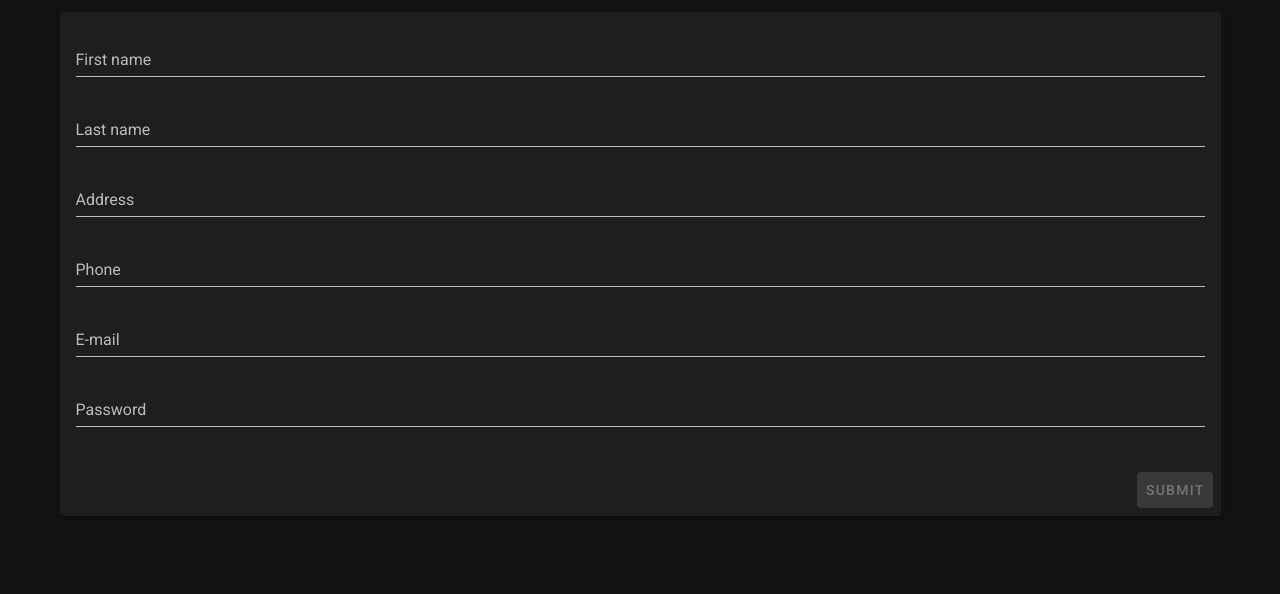
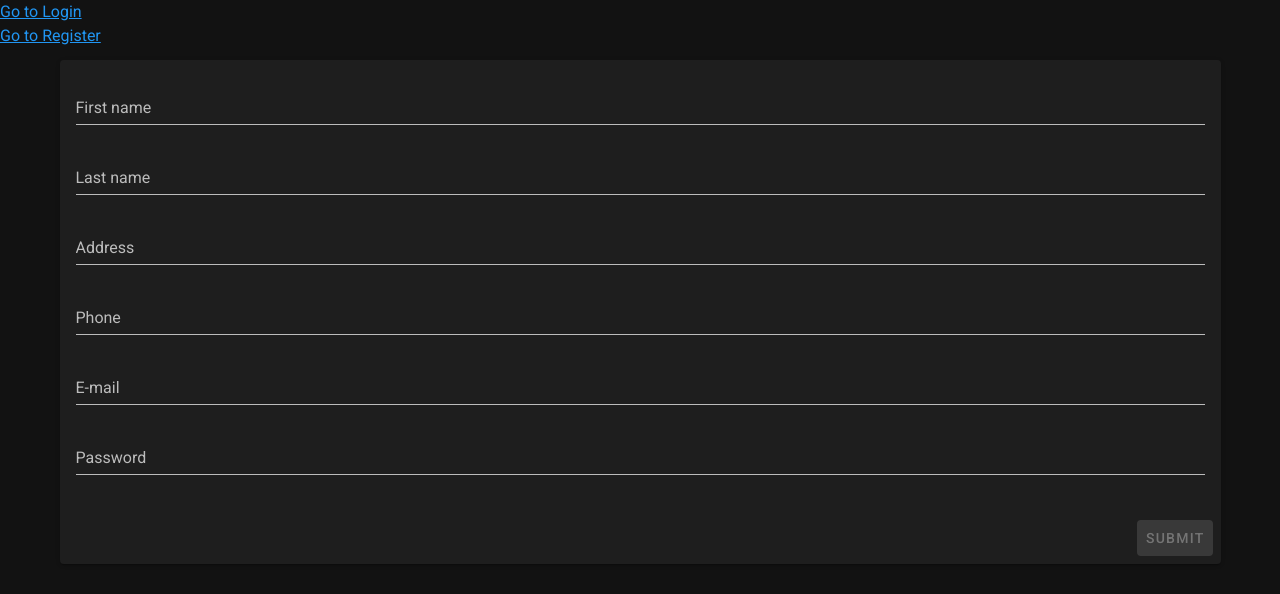
Before and after one commit to faizanbardai/redi_banking_front_end, a Vue app: page /#/register in a window 1280 px wide. Shown: the top 594 px of the page. Built offline with nearby package versions, Linux system fonts and the light colour scheme; no server answers.

Commit message:
added routes

```diff
--- a/package.json
+++ b/package.json
@@ -11,6 +11,7 @@
     "axios": "^0.27.2",
     "core-js": "^3.8.3",
     "vue": "^2.6.14",
+    "vue-router": "^3.5.1",
     "vuetify": "^2.6.0"
   },
   "devDependencies": {
@@ -18,6 +19,7 @@
     "@babel/eslint-parser": "^7.12.16",
     "@vue/cli-plugin-babel": "~5.0.0",
     "@vue/cli-plugin-eslint": "~5.0.0",
+    "@vue/cli-plugin-router": "^5.0.4",
     "@vue/cli-service": "~5.0.0",
     "eslint": "^7.32.0",
     "eslint-plugin-vue": "^8.0.3",
--- a/src/App.vue
+++ b/src/App.vue
@@ -1,15 +1,16 @@
 <template>
     <v-app>
-        <RegisterUser></RegisterUser>
+        <router-link to="/login">Go to Login</router-link>
+        <router-link to="/register">Go to Register</router-link>
+        <router-view></router-view>
     </v-app>
 </template>
 
 <script>
-import RegisterUser from './views/RegisterUser.vue';
 export default {
     name: 'App',
 
-    components: { RegisterUser },
+    components: {},
 
     data: () => ({
         //
--- a/src/main.js
+++ b/src/main.js
@@ -1,10 +1,12 @@
 import Vue from 'vue'
 import App from './App.vue'
 import vuetify from './plugins/vuetify'
+import router from './router'
 
 Vue.config.productionTip = false
 
 new Vue({
   vuetify,
+  router,
   render: h => h(App)
 }).$mount('#app')
--- /dev/null
+++ b/src/router/index.js
@@ -0,0 +1,33 @@
+import Vue from 'vue';
+import VueRouter from 'vue-router';
+import RegisterUser from '../views/RegisterUser.vue';
+import LoginUser from '../views/LoginUser.vue';
+
+Vue.use(VueRouter);
+
+const routes = [
+    {
+        path: '/login',
+        name: 'login',
+        component: LoginUser,
+    },
+    {
+        path: '/register',
+        name: 'register',
+        component: RegisterUser,
+    },
+    // {
+    //     path: '/about',
+    //     name: 'about',
+    //     // route level code-splitting
+    //     // this generates a separate chunk (about.[hash].js) for this route
+    //     // which is lazy-loaded when the route is visited.
+    //     component: () => import(/* webpackChunkName: "about" */ '../views/AboutView.vue'),
+    // },
+];
+
+const router = new VueRouter({
+    routes,
+});
+
+export default router;
--- /dev/null
+++ b/src/views/LoginUser.vue
@@ -0,0 +1,7 @@
+<template>
+    <div>Login User</div>
+</template>
+<script>
+export default {};
+</script>
+<style></style>
--- a/src/views/RegisterUser.vue
+++ b/src/views/RegisterUser.vue
@@ -77,7 +77,9 @@ export default {
             this.loading = true;
 
             registerCustomer(customerData)
-                .then()
+                .then(() => {
+                    this.$router.push('/login');
+                })
                 .catch((error) => {
                     this.error = error.response.data.message;
                 })
```
Also changed, not shown: 1 other file (tests, documents, lock files or other folders).
